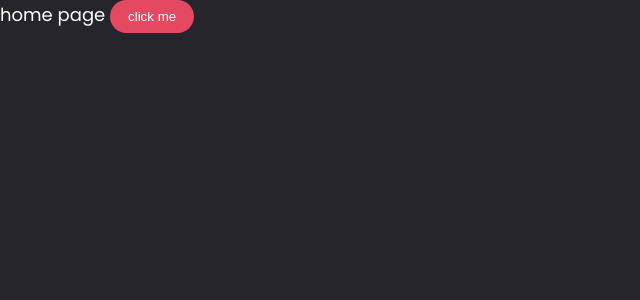
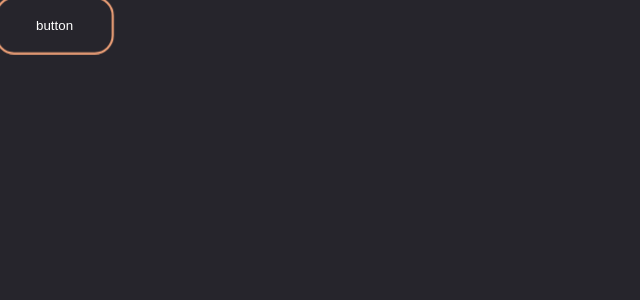
Before and after one commit to SteveJaws/portfolio_new, a Vue app in the folder portfolio/: page / in a window 1280 px wide. Shown: the top 300 px of the page, without its empty margins (0-640 px from the left). Built offline with nearby package versions, Linux system fonts and the light colour scheme; what motion-v would draw is missing.

Commit message:
Add custom button

```diff
--- a/portfolio/src/assets/base.scss
+++ b/portfolio/src/assets/base.scss
@@ -18,18 +18,3 @@ $tertiary-color: #EFD5B7;
     --color-text: var(--vt-c-text-dark-2);
   }
 }
-
-@mixin standard-button{
-  padding: 0.5rem 1rem;
-  border-radius: 1rem;
-  background-color: $main-color;
-  border: none;
-  transition: background-color 0.2s ease-in-out, border-radius 0.2s ease-in-out;
-
-  &:hover{
-    border-radius: 0.5rem;
-    background-color: $tertiary-color;
-    color: $secondary-color;
-    cursor: pointer;
-  }
-}
--- a/portfolio/src/assets/main.scss
+++ b/portfolio/src/assets/main.scss
@@ -5,11 +5,6 @@ body, html{
   padding: 0;
   font-family: "Poppins", sans-serif;
   background-color: $background-color;
-  color: white;
-}
-
-button{
-  @include standard-button;
   color: white;
 }
 
--- a/portfolio/src/router/index.ts
+++ b/portfolio/src/router/index.ts
@@ -1,4 +1,4 @@
-
+import CustomButton from '@/shared/customButton.vue'
 import Home from '@/views/home.vue'
 import Test from '@/views/test.vue'
 import { createRouter, createWebHistory } from 'vue-router'
@@ -15,6 +15,11 @@ const router = createRouter({
       path: '/test',
       name: 'test',
       component: Test
+    },
+    {
+      path: '/buttonTest',
+      name: 'buttonTest',
+      component: CustomButton
     }
   ],
 })
--- /dev/null
+++ b/portfolio/src/shared/customButton.vue
@@ -0,0 +1,136 @@
+<template>
+    <button @mouseenter="hover = true" @mouseleave="hover = false" @click="clicked">
+       <span class="label">{{ buttonText }}</span>
+       <div v-if="hover" class="fillament"></div>
+    </button>
+
+    <button v-if="!hover" class="button-border"><span>{{ buttonText }}</span></button>
+</template>
+
+<script setup>
+import { ref, onMounted } from 'vue';
+
+const emit = defineEmits(["clicked"]);
+
+const props = defineProps({
+    title: String,
+});
+
+const buttonText = ref("");
+
+const hover = ref(false);
+
+function clicked(){
+    emit("clicked");
+}
+
+onMounted(() => {
+    buttonText.value = props.title
+});
+</script>
+
+<style lang="scss" scoped>
+@use "../assets/base.scss" as *;
+
+button{
+    border: none;
+    border-radius: 1rem;
+    position: relative;
+    background: transparent;
+    padding: 1rem 2rem;
+    overflow: hidden;
+    color: white;
+
+    &:hover{
+        cursor: pointer;
+    }
+
+    .label{
+        position: relative;
+        z-index: 1;
+        color: white;
+        background-color: transparent;
+    }
+
+    .fillament{
+        width: 200%;
+        height: 210%;
+        border-radius: 1rem;
+        position: absolute;
+        left: -50%;
+        top: -75%;
+        background-color: $main-color;
+
+        transform: rotate(30deg);
+
+        animation: fill 0.5s ease-in forwards,
+        transform 0.5s ease-in-out forwards 0.6s,
+        hover 1s ease-in-out infinite 1.1s;
+    }
+}
+
+.button-border{
+    padding: 1rem 2rem;
+    position: absolute;
+    top: -2px;
+    left: -2px;
+    background: transparent;
+    pointer-events: none;
+    border: 2px solid $secondary-color;
+    animation: idle 2s ease-in-out infinite;
+
+    span{
+        opacity: 0;
+    }
+}
+
+@keyframes fill{
+    0%{
+        left: -300%;
+    }
+    100%{
+        left: -50%;
+    }
+}
+
+@keyframes transform{
+    0%{
+        width: 200%;
+        height: 210%;
+        left: -50%;
+        top: -75%;
+        transform: rotate(30deg);
+    }
+    100%{
+        width: 100%;
+        height: 100%;
+        left: 0%;
+        top: 0%;
+        transform: rotate(0);
+    }
+}
+
+@keyframes hover{
+    0%{
+        transform: rotate(0) scale(1);
+    }
+    50%{
+        transform: rotate(0) scale(0.9);
+    }
+    100%{
+        transform: rotate(0) scale(1);
+    }
+}
+
+@keyframes idle{
+    0%{
+        transform: scale(1);
+    }
+    50%{
+        transform: scale(1.1);
+    }
+    100%{
+        transform: scale(1);
+    }
+}
+</style>
--- a/portfolio/src/views/home.vue
+++ b/portfolio/src/views/home.vue
@@ -1,9 +1,9 @@
 <template>
-    home page
-    <button @click="page('/test')">click me</button>
+    <CustomButton title="button" @clicked="() => console.log('hello')" />
 </template>
 
 <script setup>
+import CustomButton from '@/shared/customButton.vue';
 import { eventBus } from '@/utils/eventBus'
 
 function page(page){
```
